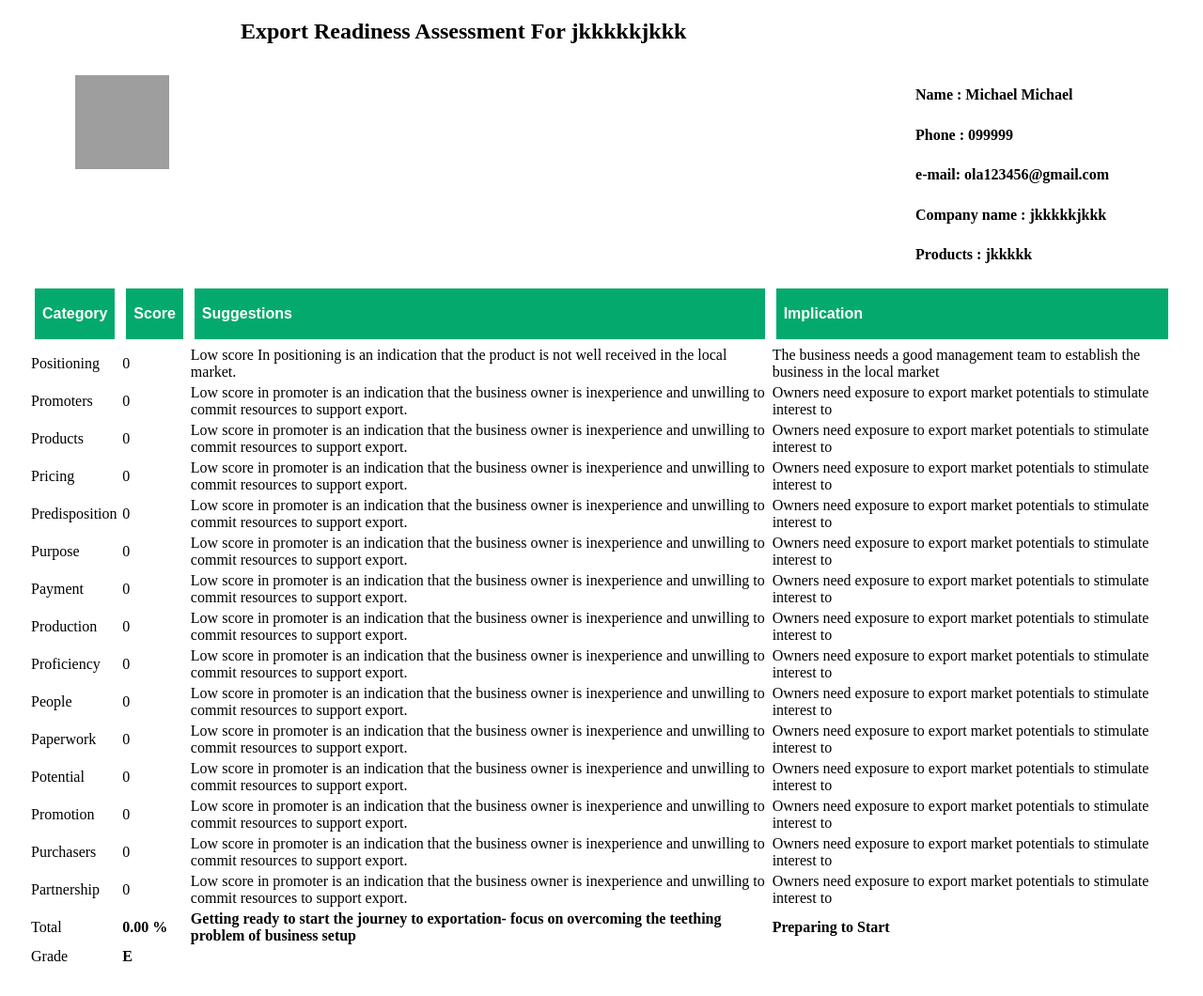
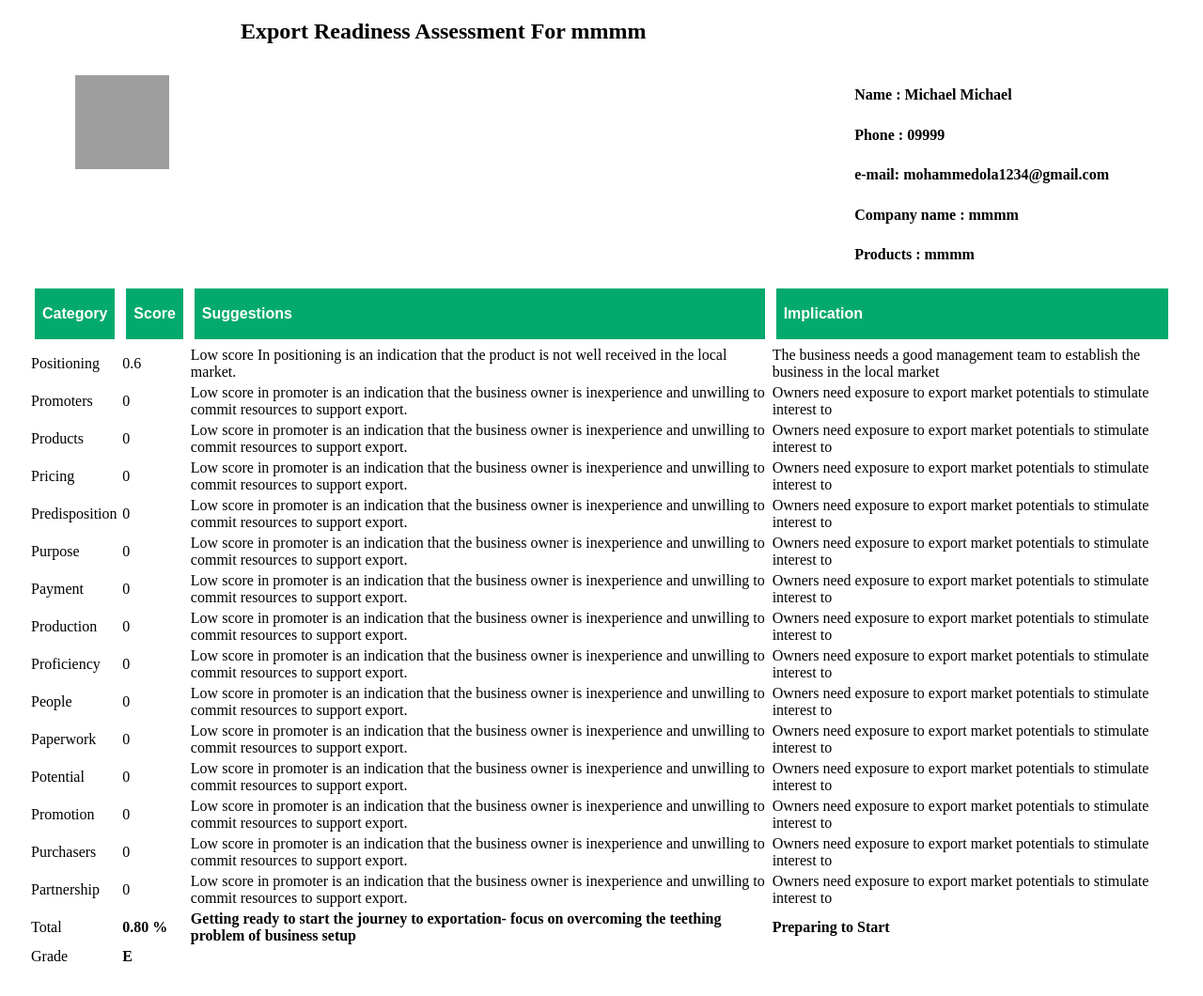
Before and after one commit to PatrickEinstein/erp-Client1, a website: page index.html in a window 1280 px wide. Shown: the whole page at 94% size. Drawn offline with Linux system fonts and the light colour scheme; grey boxes are pictures that could not be loaded.

```diff
--- a/index.html
+++ b/index.html
@@ -87,14 +87,14 @@
         />
         </div>
         <div class="heading">
-        <h2> Export Readiness Assessment For jkkkkkjkkk</h2>
+        <h2> Export Readiness Assessment For mmmm</h2>
         </div>
         <div class="details">
           <h4>Name : Michael Michael</h4>
-          </br><h4>Phone : 099999</h4>
-          </br><h4>e-mail: ola123456@gmail.com</h4>
-          </br><h4>Company name : jkkkkkjkkk</h4>
-          </br><h4>Products : jkkkkk</h4>
+          </br><h4>Phone : 09999</h4>
+          </br><h4>e-mail: mohammedola1234@gmail.com</h4>
+          </br><h4>Company name : mmmm</h4>
+          </br><h4>Products : mmmm</h4>
         </div>
           </div>
           <table>
@@ -110,7 +110,7 @@
           <tbody>
             <tr>
             <td>Positioning</td>
-         <td>0</td>
+         <td>0.6</td>
 
          <td>Low score In positioning is an indication that the product is not well received in the local market.</td>
          <td>The business needs a good management team to establish the business in the local market</td>
@@ -202,7 +202,7 @@
        </tr>
        <tr>
        <td>Total</td>
-         <td style="font-weight:bold;">0.00 %</td>
+         <td style="font-weight:bold;">0.80 %</td>
 
          <td style="font-weight:bold;" >Getting ready to start the journey to exportation-  focus on overcoming the teething problem of business setup</td>
          <td style="font-weight:bold;">Preparing to Start</td>
```
Also changed, not shown: server.js (+2 -8 lines), build/asset-manifest.json, build/index.html, build/static/js/main.99d4c700.js.LICENSE.txt (renamed from build/static/js/main.64703392.js.LICENSE.txt), 2 other files.
